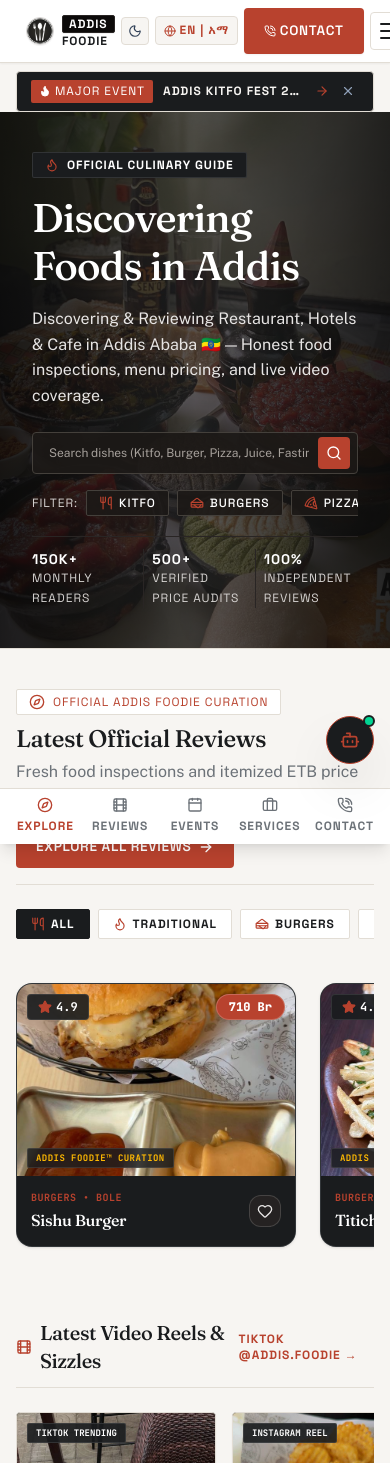
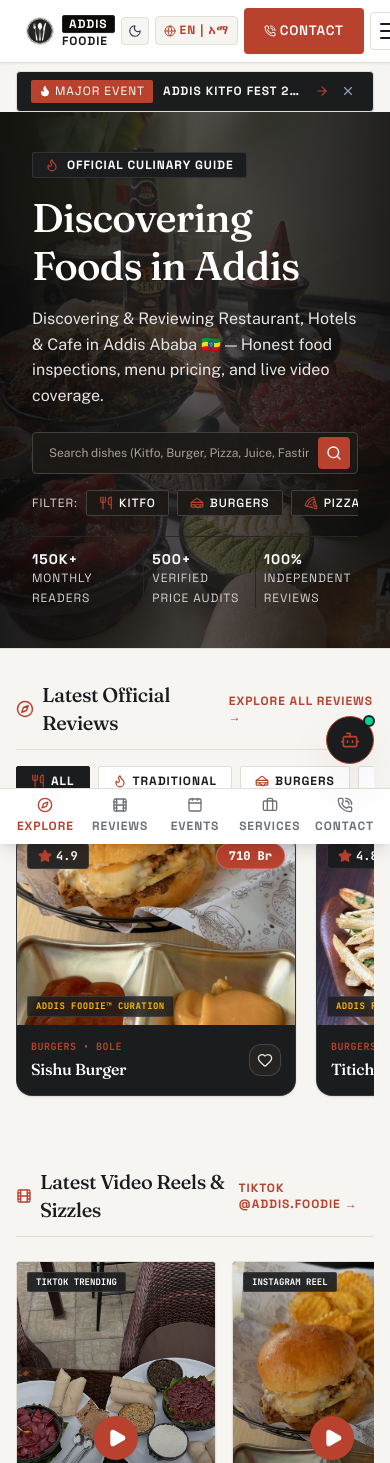
Before and after one commit to Moss-kk/Addis_Foodie, a Next.js app: page / in a window 390 px wide. Shown: the top 1463 px of the page. Built offline with nearby package versions, Linux system fonts and the light colour scheme.

Commit message:
Unify Reviews carousel section structure with Video Reels and eliminate mobile touch-pause lock

```diff
--- a/src/app/page.tsx
+++ b/src/app/page.tsx
@@ -204,31 +204,20 @@
         {/* MAIN HOMEPAGE CONTENT */}
         <main className="site-container py-8 flex flex-col gap-14">
 
-          {/* 4. LATEST OFFICIAL REVIEWS SECTION (HORIZONTALLY SCROLLABLE STRIP ON DESKTOP & MOBILE) */}
-          <section id="latest-reviews-section" className="flex flex-col gap-6 pt-2">
-
-            <div className="flex flex-col sm:flex-row sm:items-end justify-between border-b pb-4 gap-4" style={{ borderColor: 'var(--border-subtle)' }}>
-              <div>
-                <div
-                  className="inline-flex items-center gap-2 px-3 py-1 rounded-sm text-xs font-label uppercase tracking-wider mb-2 border bg-[var(--bg-surface)] border-[var(--border-subtle)] text-[#B8422E]"
-                >
-                  <Compass className="w-4 h-4 text-[#B8422E]" />
-                  <span>Official Addis Foodie Curation</span>
-                </div>
-                <h2 className="font-display font-medium text-2xl sm:text-4xl text-[var(--text-primary)]">
+          {/* LATEST OFFICIAL REVIEWS CAROUSEL STRIP */}
+          <section id="latest-reviews-section" className="flex flex-col gap-4">
+            <div className="flex items-center justify-between border-b pb-3" style={{ borderColor: 'var(--border-subtle)' }}>
+              <div className="flex items-center gap-2">
+                <Compass className="w-5 h-5 text-[#B8422E]" />
+                <h2 className="font-display font-medium text-xl sm:text-2xl text-[var(--text-primary)]">
                   Latest Official Reviews
                 </h2>
-                <p className="text-xs sm:text-sm font-body pt-1 text-[var(--text-secondary)]">
-                  Fresh food inspections and itemized ETB price audits (Swipe or scroll horizontally ↔)
-                </p>
               </div>
-
               <Link
                 href="/reviews"
-                className="button-primary px-5 py-2.5 rounded-md text-white font-label text-xs uppercase tracking-wider transition-all flex items-center gap-1.5 w-fit hover:scale-[1.02]"
+                className="text-xs font-label uppercase text-[#B8422E] hover:underline font-bold"
               >
-                <span>Explore All Reviews</span>
-                <ArrowRight className="w-4 h-4" />
+                Explore All Reviews →
               </Link>
             </div>
 
@@ -258,12 +247,11 @@
             {/* Automatic Infinite Side-Scroll Review Cards */}
             <FoodReviewsInfiniteSlider
               posts={filteredOfficialReviews}
-              gap={24}
-              speed={40}
+              gap={20}
+              speed={35}
               isPaused={Boolean(activePost)}
               onSelectPost={(post) => setActivePost(post)}
             />
-
           </section>
 
           {/* 6. TRENDING FOOD VIDEO REELS STRIP (TIKTOK & INSTAGRAM REELS) */}
--- a/src/components/core/infinite-slider.tsx
+++ b/src/components/core/infinite-slider.tsx
@@ -21,7 +21,6 @@
   isPaused = false,
 }: InfiniteSliderProps) {
   const containerRef = useRef<HTMLDivElement>(null);
-  const isHoveredRef = useRef<boolean>(false);
 
   useEffect(() => {
     const el = containerRef.current;
@@ -30,7 +29,7 @@
     let animationFrameId: number;
 
     const step = () => {
-      if (el && !isPaused && !isHoveredRef.current) {
+      if (el && !isPaused) {
         // Smooth hardware-accelerated scroll increment (0.6px per frame)
         el.scrollLeft += Math.max(0.4, speed * 0.02);
 
@@ -56,10 +55,6 @@
     <div
       ref={containerRef}
       className={`relative w-full overflow-x-auto no-scrollbar select-none cursor-grab active:cursor-grabbing ${className}`}
-      onMouseEnter={() => { isHoveredRef.current = true; }}
-      onMouseLeave={() => { isHoveredRef.current = false; }}
-      onTouchStart={() => { isHoveredRef.current = true; }}
-      onTouchEnd={() => { isHoveredRef.current = false; }}
     >
       <div className="flex w-max items-center py-2" style={{ gap: `${gap}px` }}>
         <div className="flex items-center shrink-0" style={{ gap: `${gap}px` }}>
```
